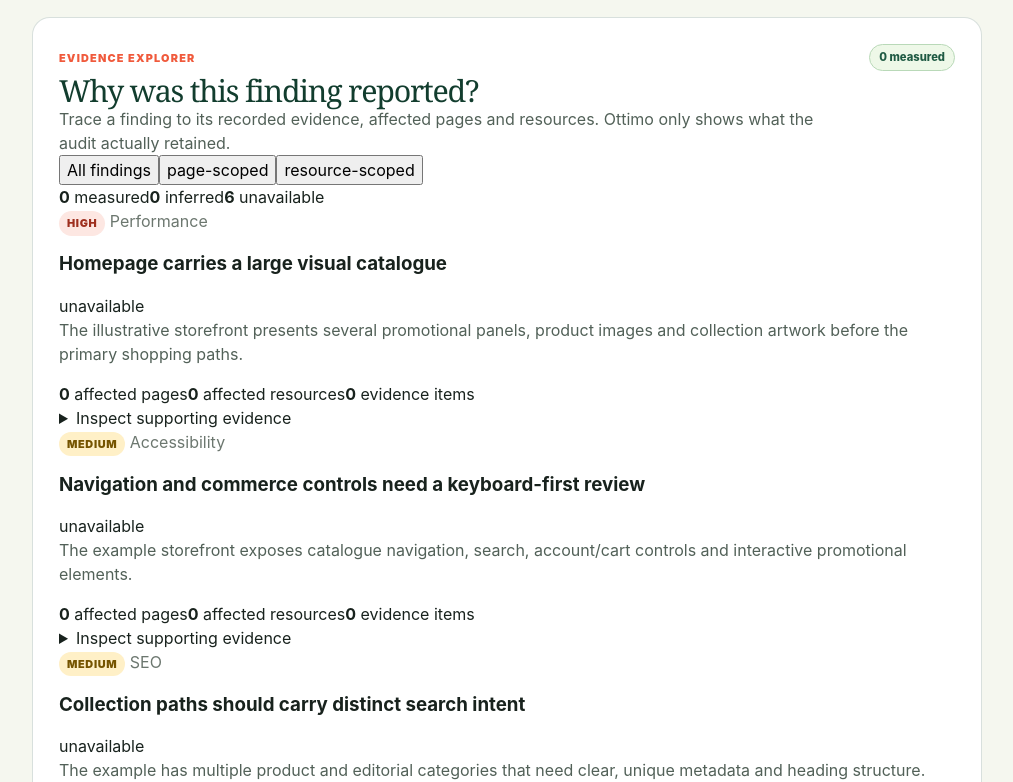
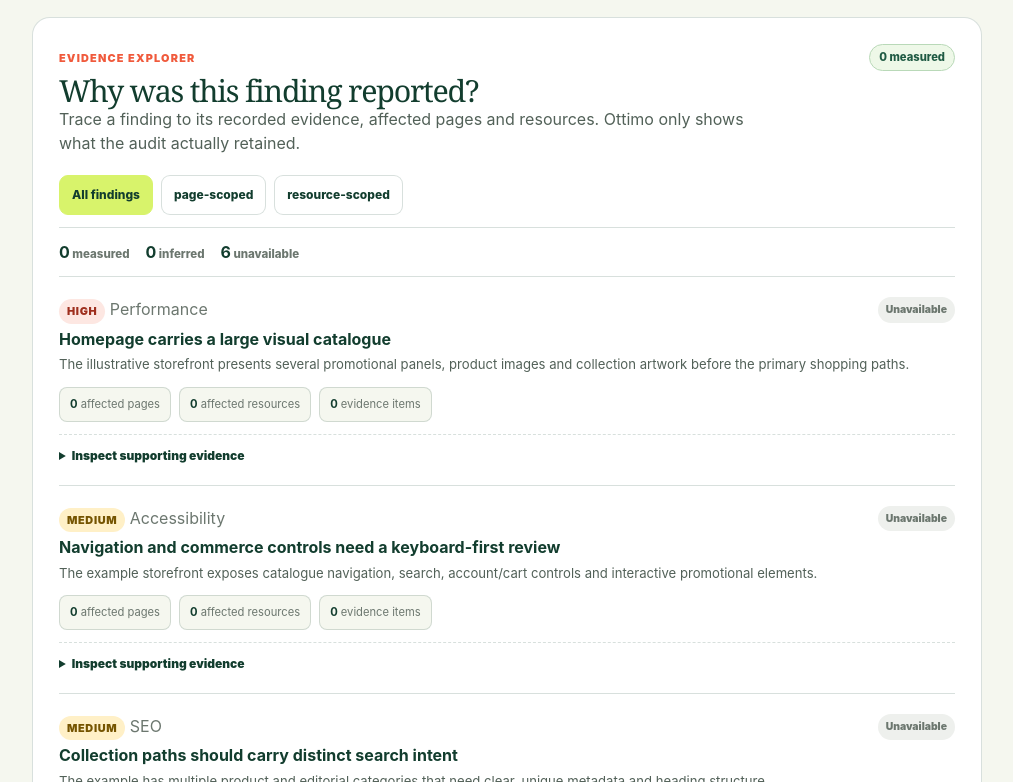
Before and after one commit to ottimosite/ottimo, a React (Vite) app: page /app/audits/audit-harbour-pine in a window 1280 px wide. Shown: the part 1678-2460 px from the top of the page, without its empty margins (256-1269 px from the left). Built offline with nearby package versions, Linux system fonts and the light colour scheme.

Commit message:
feat: style audit evidence explorer

```diff
--- a/src/styles/audit-expansion.css
+++ b/src/styles/audit-expansion.css
@@ -31,3 +31,33 @@
 @media(max-width:760px){.audit-centre-v2__hero{grid-template-columns:1fr;padding:22px}.audit-centre-v2__health{text-align:left}.audit-centre-v2__steps{grid-template-columns:1fr 1fr}.audit-centre-v2__summary{grid-template-columns:repeat(2,1fr)}.audit-centre-v2__summary article:nth-child(3n){border-right:1px solid var(--line)}.audit-centre-v2__summary article:nth-child(2n){border-right:0}.audit-centre-v2__grid{grid-template-columns:1fr;padding:10px}}
 @media(max-width:480px){.audit-centre-v2__steps{grid-template-columns:1fr}.audit-centre-v2__summary{grid-template-columns:1fr}.audit-centre-v2__summary article{border-right:0;border-bottom:1px solid var(--line)}.audit-centre-v2__summary article:last-child{border-bottom:0}}
 @media(prefers-reduced-motion:reduce){.audit-centre-v2 *{scroll-behavior:auto}}
+
+.evidence-explorer{scroll-margin-top:24px}
+.evidence-explorer .section-head p{max-width:720px}
+.evidence-explorer__toolbar{display:flex;gap:8px;flex-wrap:wrap;margin:20px 0 12px}
+.evidence-explorer__toolbar button{min-height:40px;padding:8px 12px;border:1px solid var(--line);border-radius:9px;background:#fff;color:var(--forest);font-size:.75rem;font-weight:850}
+.evidence-explorer__toolbar button:hover,.evidence-explorer__toolbar button:focus-visible,.evidence-explorer__toolbar button.active{background:var(--lime);border-color:var(--lime)}
+.evidence-explorer__summary{display:flex;gap:16px;flex-wrap:wrap;padding:12px 0;border-block:1px solid var(--line);color:var(--muted);font-size:.72rem;font-weight:800}
+.evidence-explorer__summary strong{color:var(--forest);font-size:1rem}
+.evidence-explorer__list{display:grid;gap:0}
+.evidence-explorer__item{padding:20px 0;border-bottom:1px solid var(--line)}
+.evidence-explorer__item:last-child{border-bottom:0}
+.evidence-explorer__item-head{display:flex;align-items:flex-start;justify-content:space-between;gap:18px}
+.evidence-explorer__item h3{margin:7px 0;color:var(--forest);font-size:1rem}
+.evidence-explorer__item p{margin:0 0 12px;font-size:.82rem}
+.evidence-status{padding:5px 8px;border-radius:999px;font-size:.65rem;font-weight:900;text-transform:capitalize;white-space:nowrap}
+.evidence-status--measured{background:var(--mint);color:var(--forest)}
+.evidence-status--inferred{background:rgba(216,243,107,.45);color:var(--forest)}
+.evidence-status--unavailable{background:#eef0ed;color:var(--muted)}
+.evidence-explorer__facts{display:flex;gap:8px;flex-wrap:wrap}
+.evidence-explorer__facts span{padding:8px 10px;border:1px solid var(--line);border-radius:8px;background:var(--cream);color:var(--muted);font-size:.7rem}
+.evidence-explorer__facts strong{color:var(--forest)}
+.evidence-explorer__item details{margin-top:12px;border-top:1px dashed var(--line);padding-top:12px}
+.evidence-explorer__item summary{cursor:pointer;color:var(--forest);font-size:.75rem;font-weight:900}
+.evidence-explorer__detail{display:grid;gap:10px;margin-top:14px;padding:14px;border-radius:10px;background:var(--cream)}
+.evidence-explorer__detail>div{display:grid;gap:3px}
+.evidence-explorer__detail strong{color:var(--forest);font-size:.7rem}
+.evidence-explorer__detail span,.evidence-explorer__detail li,.evidence-explorer__detail small{color:var(--ink-soft);font-size:.72rem}
+.evidence-explorer__detail ul{margin:0;padding-left:18px}
+.evidence-explorer__detail code{overflow-wrap:anywhere}
+@media(max-width:600px){.evidence-explorer__item-head{display:grid;gap:8px}.evidence-status{justify-self:start}.evidence-explorer__summary{display:grid;grid-template-columns:repeat(3,1fr)}}
```
